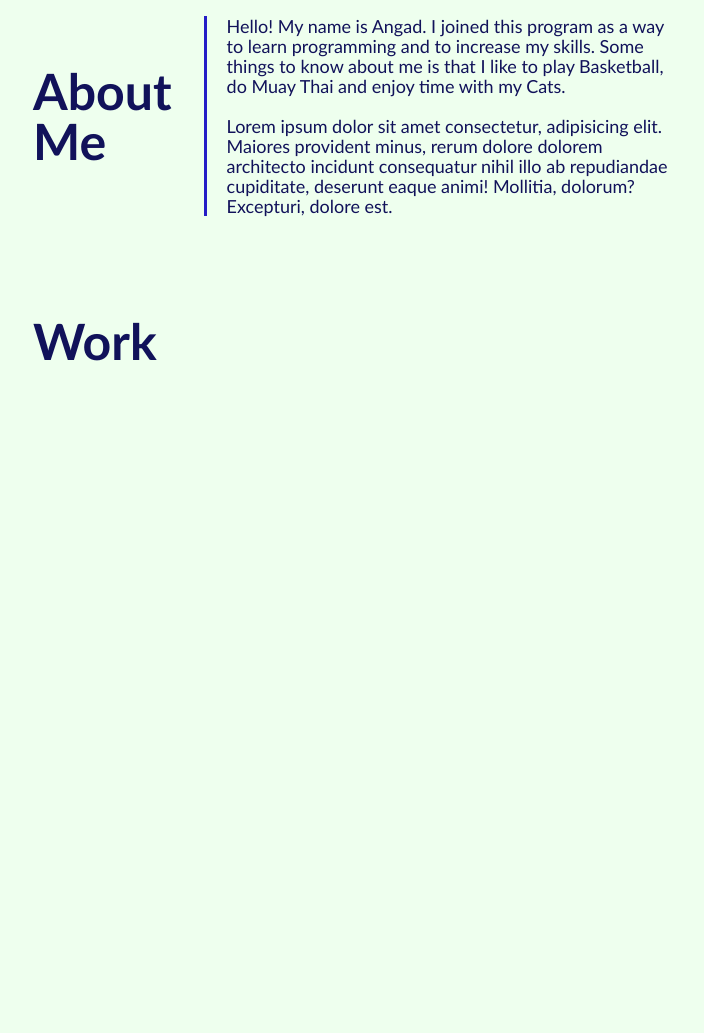
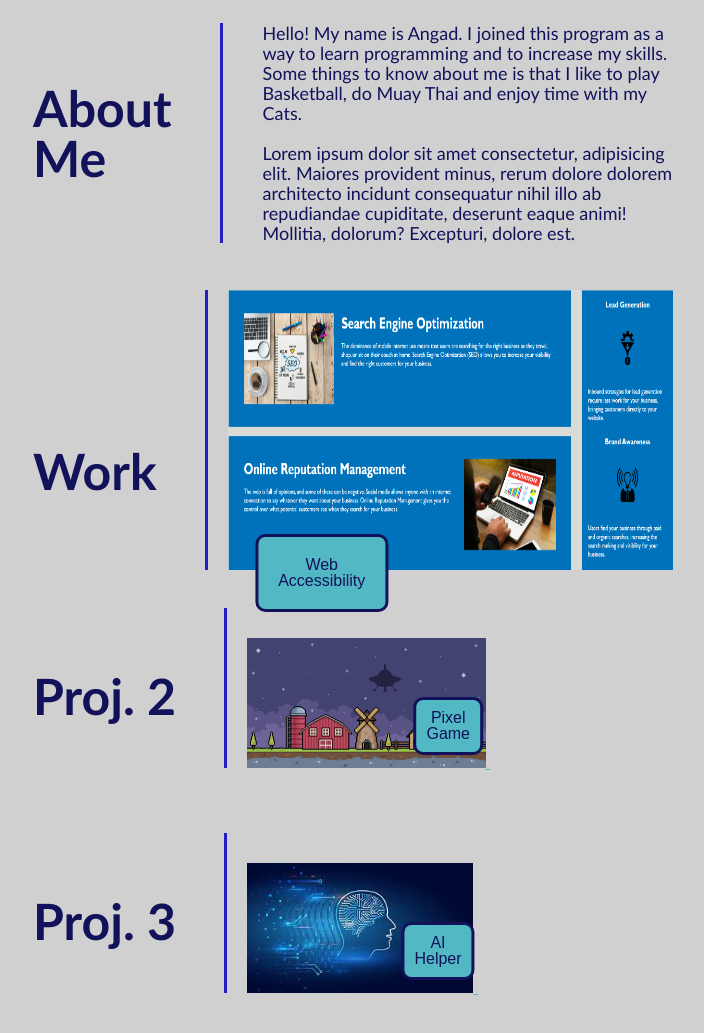
Before and after one commit to AngadBatth/css-portfolio-challenge, a plain HTML site: page index.html in a window 1280 px wide. Shown: the part 312-1345 px from the top of the page, without its empty margins (287-991 px from the left). Before the commit the page ends 800 px from the top, so only its background shows below. Drawn offline with Linux system fonts and the light colour scheme.

Commit message:
Completed Work section. added CSS styling and links for different projects.

```diff
--- a/Assets/css/style.css
+++ b/Assets/css/style.css
@@ -1,6 +1,6 @@
 /* Root Selector to make 1 variable for repeated colors */
 :root {
-    --background: #efe;
+    --background: #D0D0D0;
     --headerbg: #404040;
     --dark-blue: #11125A;
     --light-blue: #51B8C4;
@@ -54,21 +54,80 @@ header nav ul li {
 
 a {
     color: var(--light-blue);
+    display: inline-block;
 }
 
 /* Main Section */
 
+img {
+    overflow-clip-margin: content-box;
+    overflow: clip;
+}
+
 #picHeader {
     height: 200px;
     width: 100%;
-    margin-bottom: 20px;
+    margin-bottom: 75px;
     background-image: url("../images/violetheader.jpg");
     background-size: cover;
     background-position: center;
 }
 
-/* Default Layout of Sections */
-.container {
+/* About Me section layout */
+#sectionAboutMe {
+    margin: 0 auto;
+    display: flex;
+    align-items: center;
+    width: 50%;
+    height: 300px;
+    padding-bottom: 150px;
+}
+
+/* Layout for About me Header and Paragaph */
+h2 {
+    font-size: 50px;
+    font-family: 'Trebuchet MS', 'Lucida Sans Unicode', 'Lucida Grande', 'Lucida Sans', Arial, sans-serif;
+    color: var(--dark-blue);
+    margin-right: 3rem;
+}
+
+p {
+    font-size: 18px;
+    font-family: 'Trebuchet MS', 'Lucida Sans Unicode', 'Lucida Grande', 'Lucida Sans', Arial, sans-serif;
+    color: var(--dark-blue);
+    line-height: 20px;
+    padding-left: 40px;
+    border-left: 3px solid var(--violet);
+}
+
+/* Project 1 layout */
+.foregroundTextP1 {
+    font-size: 16px;
+    color: var(--dark-blue);
+    background-color: var(--light-blue);
+    display: inline-block;
+    position: relative;
+    left: 25%;
+    transform: translate(-50%, -50%);
+    text-align: center;
+    padding-left: 20px;
+    padding-top: 20px;
+    padding-right: 20px;
+    padding-bottom: 20px;
+    border-radius: 10px;
+    border-top: 3px solid var(--dark-blue);
+    border-right: 3px solid var(--dark-blue);
+    border-bottom: 3px solid var(--dark-blue);
+    border-left: 3px solid var(--dark-blue);
+}
+
+.foregroundTextP1:hover {
+    color: var(--light-blue);
+    background-color: var(--dark-blue);
+    border-color: var(--light-blue);
+}
+
+#project1 {
     margin: 0 auto;
     display: flex;
     align-items: center;
@@ -76,19 +135,95 @@ a {
     height: 225px;
 }
 
-/* Layout for About me Section */
-h2 {
-    font-size: 50px;
-    font-family: 'Trebuchet MS', 'Lucida Sans Unicode', 'Lucida Grande', 'Lucida Sans', Arial, sans-serif;
-    color: var(--dark-blue);
-    margin-right: 2rem;
-}
-
-p {
-    font-size: 18px;
-    font-family: 'Trebuchet MS', 'Lucida Sans Unicode', 'Lucida Grande', 'Lucida Sans', Arial, sans-serif;
-    color: var(--dark-blue);
-    line-height: 20px;
+#picProj1 {
+    height: 280px;
+    width: 100%;
     padding-left: 20px;
     border-left: 3px solid var(--violet);
 }
+
+/* Project 2 layout */
+.foregroundTextP2 {
+    font-size: 16px;
+    color: var(--dark-blue);
+    background-color: var(--light-blue);
+    display: inline-block;
+    right: 12%;
+    position: relative;
+    transform: translate(-50%, -50%);
+    text-align: center;
+    padding-left: 10px;
+    padding-top: 10px;
+    padding-right: 10px;
+    padding-bottom: 10px;
+    border-radius: 10px;
+    border-top: 3px solid var(--dark-blue);
+    border-right: 3px solid var(--dark-blue);
+    border-bottom: 3px solid var(--dark-blue);
+    border-left: 3px solid var(--dark-blue);
+}
+
+.foregroundTextP2:hover {
+    color: var(--light-blue);
+    background-color: var(--dark-blue);
+    border-color: var(--light-blue);
+}
+
+#project2 {
+    margin: 0 auto;
+    display: flex;
+    align-items: center;
+    width: 50%;
+    height: 225px;
+}
+
+#picProj2 {
+    height: 160px;
+    width: 75%;
+    padding-top: 30px;
+    padding-left: 20px;
+    border-left: 3px solid var(--violet);
+}
+
+/* Project 3 layout */
+.foregroundTextP3 {
+    font-size: 16px;
+    color: var(--dark-blue);
+    background-color: var(--light-blue);
+    display: inline-block;
+    right: 12%;
+    position: relative;
+    transform: translate(-50%, -50%);
+    text-align: center;
+    padding-left: 10px;
+    padding-top: 10px;
+    padding-right: 10px;
+    padding-bottom: 10px;
+    border-radius: 10px;
+    border-top: 3px solid var(--dark-blue);
+    border-right: 3px solid var(--dark-blue);
+    border-bottom: 3px solid var(--dark-blue);
+    border-left: 3px solid var(--dark-blue);
+}
+
+.foregroundTextP3:hover {
+    color: var(--light-blue);
+    background-color: var(--dark-blue);
+    border-color: var(--light-blue);
+}
+
+#project3 {
+    margin: 0 auto;
+    display: flex;
+    align-items: center;
+    width: 50%;
+    height: 225px;
+}
+
+#picProj3 {
+    height: 160px;
+    width: 75%;
+    padding-top: 30px;
+    padding-left: 20px;
+    border-left: 3px solid var(--violet);
+}
--- a/index.html
+++ b/index.html
@@ -1,26 +1,24 @@
 <!DOCTYPE html>
 <html lang="en">
-
   <head>
-  <meta charset="UTF-8">
-  <meta name="viewport" content="width=device-width, initial-scale=1.0">
+    <meta charset="UTF-8" />
+    <meta name="viewport" content="width=device-width, initial-scale=1.0" />
     <title>Portfolio</title>
     <link rel="stylesheet" href="./Assets/css/reset.css" />
     <link rel="stylesheet" href="./Assets/css/style.css" />
   </head>
 
   <body>
-
     <header>
       <h1 class="page-title">Angad Batth</h1>
 
       <nav>
         <ul>
           <li>
-             <a href="#">About Me</a>
+            <a href="#sectionAboutMe">About Me</a>
           </li>
           <li>
-             <a href="#">Work</a>
+            <a href="#project1">Work</a>
           </li>
           <li>
             <a href="#">Contact Me</a>
@@ -33,20 +31,50 @@
     </header>
 
     <main>
-
       <figure id="picHeader" alt="A header picture with a cool design"></figure>
 
-    <div class="container">
+      <section>
+        <div id="sectionAboutMe">
           <h2>About Me</h2>
-        <p>Hello! My name is Angad. I joined this program as a way to learn programming and to increase my skills. Some things to know about me is that I like to play Basketball, do Muay Thai and enjoy time with my Cats. <br><br> Lorem ipsum dolor sit amet consectetur, adipisicing elit. Maiores provident minus, rerum dolore dolorem architecto incidunt consequatur nihil illo ab repudiandae cupiditate, deserunt eaque animi! Mollitia, dolorum? Excepturi, dolore est.</p>
+          <p>
+            Hello! My name is Angad. I joined this program as a way to learn
+            programming and to increase my skills. Some things to know about me
+            is that I like to play Basketball, do Muay Thai and enjoy time with
+            my Cats. <br /><br />
+            Lorem ipsum dolor sit amet consectetur, adipisicing elit. Maiores
+            provident minus, rerum dolore dolorem architecto incidunt
+            consequatur nihil illo ab repudiandae cupiditate, deserunt eaque
+            animi! Mollitia, dolorum? Excepturi, dolore est.
+          </p>
+        </div>
+      </section>
+
+      <section>
+        <div id="project1">
+          <h2>Work</h2>
+          <a href="https://github.com/AngadBatth/challenge-html-css">
+            <img id="picProj1" src="./Assets/images/horiseon.png"
+              alt="Picture of first deployed application"/>
+            <div class="foregroundTextP1">Web<br />Accessibility</div>
+          </a>
         </div>
 
-    <div class="container">
-        <h2>Work</h2>
-
+        <div id="project2">
+          <h2>Proj. 2</h2>
+          <a href="https://github.com/">
+            <img id="picProj2" src="./Assets/images/pixelgame.jpg" alt="Picture of a Pixel game coming soon"/>
+            <div class="foregroundTextP2">Pixel<br />Game</div>
+          </a>
         </div>
 
+        <div id="project3">
+          <h2>Proj. 3</h2>
+          <a href="https://github.com/">
+            <img id="picProj3" src="./Assets/images/ai.jpg" alt="Picture of an AI coming soon"/>
+            <div class="foregroundTextP3">AI<br />Helper</div>
+          </a>
+        </div>
+      </section>
     </main>
-
   </body>
 </html>
```
Also changed, not shown: Assets/images/ai.jpg (added), Assets/images/pixelgame.jpg (added). Lines whose indentation alone changed are shown as unchanged.
